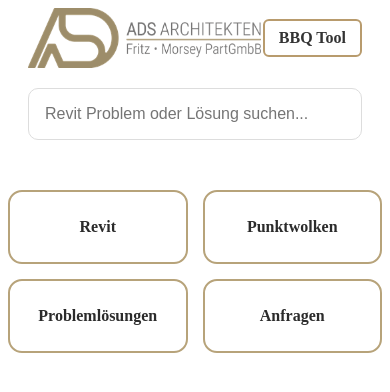
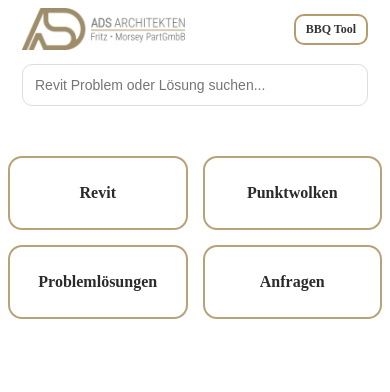
Before and after one commit to davidfischercounter-cell/ADS-Tool, a React (Create React App) app: page / in a window 390 px wide. Shown: the top 392 px of the page. Built offline with nearby package versions, Linux system fonts and the light colour scheme.

Commit message:
Design Update

```diff
--- a/src/styles.css
+++ b/src/styles.css
@@ -74,3 +74,22 @@
   padding: var(--content-padding);
   box-sizing: border-box;
 }
+
+/* Mobile Header anpassen */
+@media (max-width: 768px) {
+  .header-inner {
+    padding: 0 14px;
+  }
+
+  .logo img,
+  .header-logo img {
+    max-height: 38px;
+    width: auto;
+  }
+
+  .bbq-button {
+    font-size: 12px;
+    padding: 6px 10px;
+    border-radius: 10px;
+  }
+}
--- a/src/styles/header.css
+++ b/src/styles/header.css
@@ -48,3 +48,54 @@
   background: #b89b6d;
   color: white;
 }
+
+/* Mobile */
+@media (max-width: 768px) {
+  .header-inner {
+    padding: 0 14px;
+  }
+
+  .header-top {
+    margin-bottom: 14px;
+  }
+
+  .header-logo {
+    height: 48px;
+  }
+
+  .header-right {
+    gap: 10px;
+  }
+
+  .bbq-button {
+    padding: 6px 10px;
+    font-size: 13px;
+    border-width: 2px;
+    white-space: nowrap;
+  }
+
+  .header-search {
+    padding: 14px;
+    font-size: 15px;
+  }
+}
+
+@media (max-width: 480px) {
+  .header-logo {
+    height: 42px;
+  }
+
+  .header-right {
+    gap: 8px;
+  }
+
+  .bbq-button {
+    padding: 5px 8px;
+    font-size: 12px;
+  }
+
+  .header-search {
+    padding: 12px;
+    font-size: 14px;
+  }
+}
```
